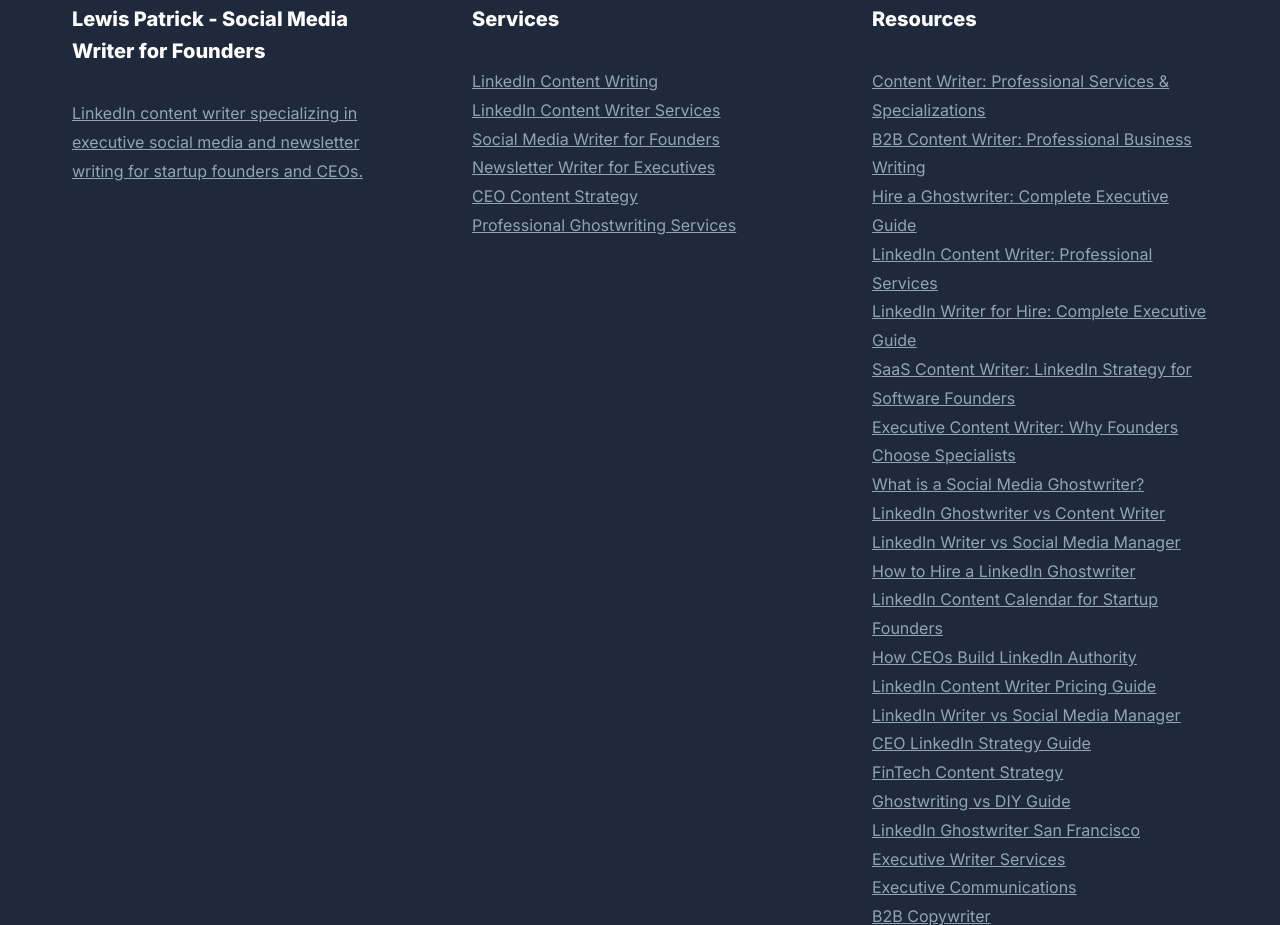
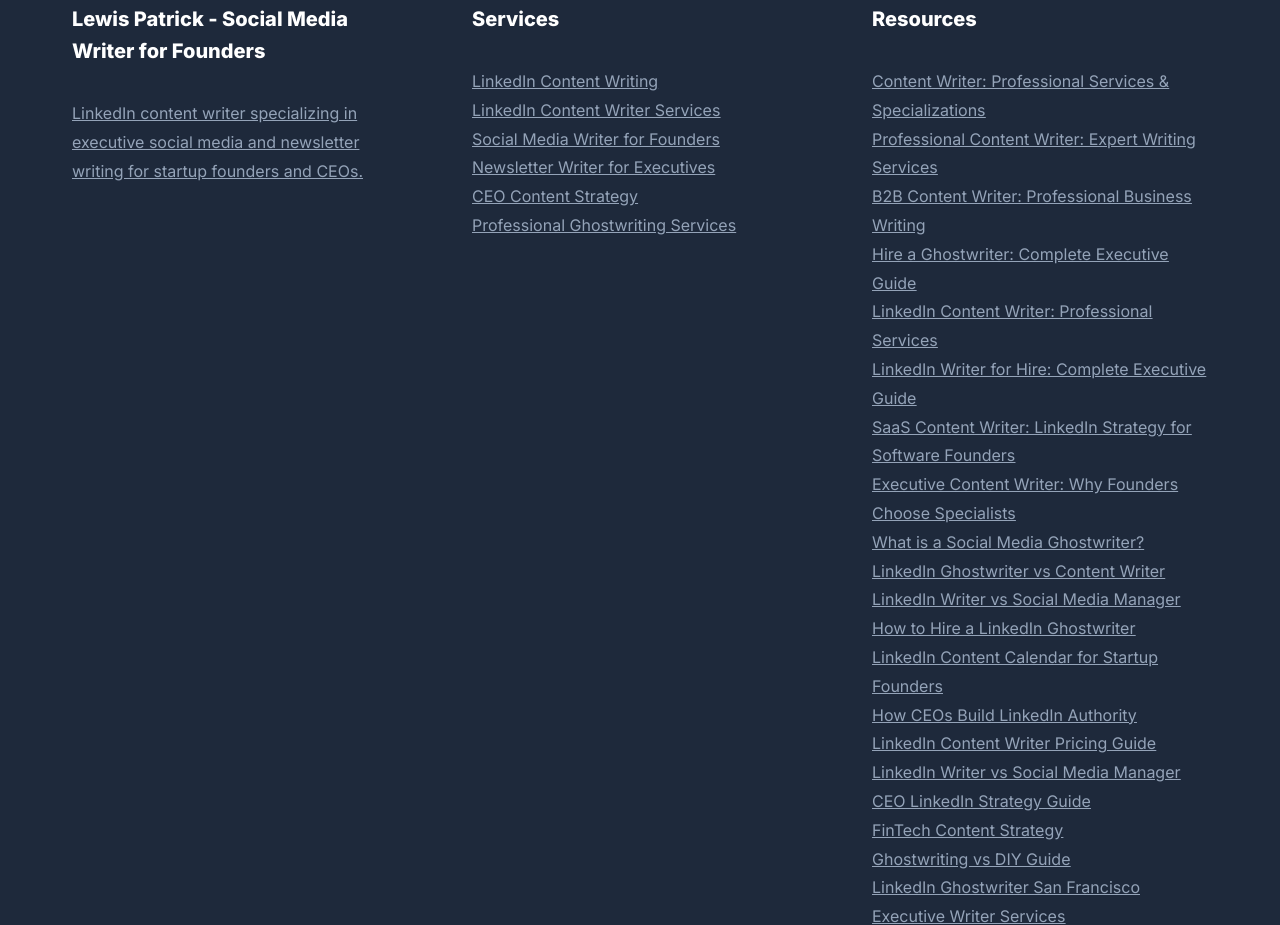
Before and after one commit to lpw69/executivecontentwriter, a plain HTML site: page index.html in a window 1280 px wide. Shown: the part 10556-11481 px from the top of the page. Drawn offline with Linux system fonts and the light colour scheme.

Commit message:
Update index.html

```diff
--- a/index.html
+++ b/index.html
@@ -1392,6 +1392,7 @@
                 <div class="footer-section">
                     <h3>Resources</h3>
                     <p><a href="content-writer.html">Content Writer: Professional Services & Specializations</a></p>
+                    <p><a href="professional-content-writer.html">Professional Content Writer: Expert Writing Services</a></p>
                     <p><a href="b2b-content-writer.html">B2B Content Writer: Professional Business Writing</a></p>
                     <p><a href="hire-ghostwriter.html">Hire a Ghostwriter: Complete Executive Guide</a></p>
                     <p><a href="linkedin-content-writer.html">LinkedIn Content Writer: Professional Services</a></p>
```
